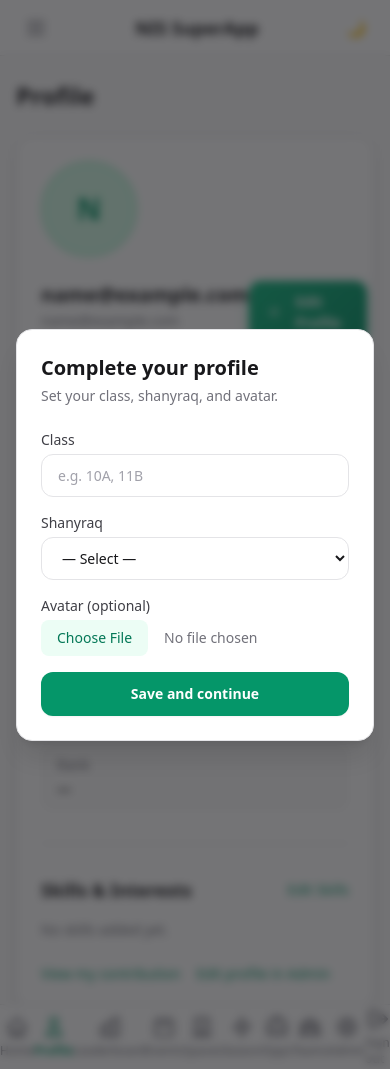
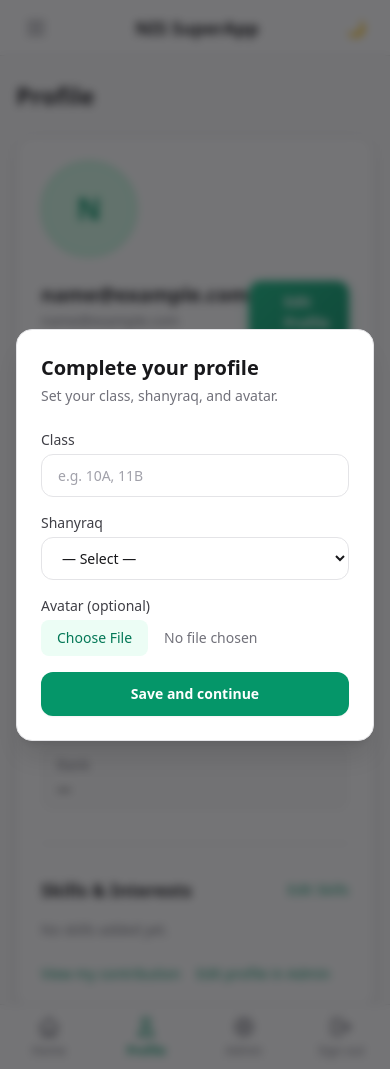
Before and after one commit to dracs9/NIS_SuperApp, a Django app: page /accounts/profile/ in a window 390 px wide. Run offline with Django 5.2, Linux system fonts and the light colour scheme; the visitor is signed in with stand-in values (Sample User, id 1); data comes from the database, SQL or seed files in the repository; data that the repository does not hold is empty; some libraries are stand-ins or nearby versions.

Commit message:
Adjust navigation z-index and refine profile layout for improved UI consistency

```diff
--- a/templates/accounts/profile.html
+++ b/templates/accounts/profile.html
@@ -11,7 +11,7 @@
 
     <div class="mt-6 rounded-2xl border border-zinc-200 bg-white shadow-soft overflow-hidden dark:border-zinc-700 dark:bg-zinc-800 card-hover">
       <div class="p-6 sm:p-8">
-        <div class="flex flex-col sm:flex-row items-start sm:items-center gap-6">
+        <div class="flex flex-col sm:flex-row sm:items-center gap-6">
           <div class="flex-shrink-0">
             {% if profile.avatar %}
               <img src="{{ profile.avatar.url }}" alt="{{ profile.display_name }}" class="w-24 h-24 rounded-full object-cover border-2 border-emerald-500/20 shadow-sm" />
--- a/templates/base.html
+++ b/templates/base.html
@@ -231,30 +231,6 @@
             <svg class="w-6 h-6 mb-1" fill="none" stroke="currentColor" viewBox="0 0 24 24"><path stroke-linecap="round" stroke-linejoin="round" stroke-width="2" d="M16 7a4 4 0 11-8 0 4 4 0 018 0zM12 14a7 7 0 00-7 7h14a7 7 0 00-7-7z"/></svg>
             Profile
           </a>
-          <a href="{% url 'shanyraq:leaderboard' %}" class="flex flex-col items-center justify-center flex-1 py-2 text-xs {% if section_name == 'Leaderboard' %}font-semibold text-emerald-600 dark:text-emerald-400{% else %}text-zinc-500 dark:text-zinc-400{% endif %}">
-            <svg class="w-6 h-6 mb-1" fill="none" stroke="currentColor" viewBox="0 0 24 24"><path stroke-linecap="round" stroke-linejoin="round" stroke-width="2" d="M9 19v-6a2 2 0 00-2-2H5a2 2 0 00-2 2v6a2 2 0 002 2h2a2 2 0 002-2zm0 0V9a2 2 0 012-2h2a2 2 0 012 2v10m-6 0a2 2 0 002 2h2a2 2 0 002-2m0 0V5a2 2 0 012-2h2a2 2 0 012 2v14a2 2 0 01-2 2h-2a2 2 0 01-2-2z"/></svg>
-            Leaderboard
-          </a>
-          <a href="{% url 'events:list' %}" class="flex flex-col items-center justify-center flex-1 py-2 text-xs {% if section_name == 'Events' %}font-semibold text-emerald-600 dark:text-emerald-400{% else %}text-zinc-500 dark:text-zinc-400{% endif %}">
-            <svg class="w-6 h-6 mb-1" fill="none" stroke="currentColor" viewBox="0 0 24 24"><path stroke-linecap="round" stroke-linejoin="round" stroke-width="2" d="M8 7V3m8 4V3m-9 8h10M5 21h14a2 2 0 002-2V7a2 2 0 00-2-2H5a2 2 0 00-2 2v12a2 2 0 002 2z"/></svg>
-            Events
-          </a>
-          <a href="{% url 'spaces:list' %}" class="flex flex-col items-center justify-center flex-1 py-2 text-xs {% if section_name == 'Spaces' %}font-semibold text-emerald-600 dark:text-emerald-400{% else %}text-zinc-500 dark:text-zinc-400{% endif %}">
-            <svg class="w-6 h-6 mb-1" fill="none" stroke="currentColor" viewBox="0 0 24 24"><path stroke-linecap="round" stroke-linejoin="round" stroke-width="2" d="M19 21V5a2 2 0 00-2-2H7a2 2 0 00-2 2v16m14 0h2m-2 0h-5m-9 0H3m2 0h5M9 7h1m-1 4h1m4-4h1m-1 4h1m-5 10v-5a1 1 0 011-1h2a1 1 0 011 1v5m-4 0h4"/></svg>
-            Spaces
-          </a>
-          <a href="{% url 'season:dashboard' %}" class="flex flex-col items-center justify-center flex-1 py-2 text-xs {% if section_name == 'Season' %}font-semibold text-emerald-600 dark:text-emerald-400{% else %}text-zinc-500 dark:text-zinc-400{% endif %}">
-            <svg class="w-6 h-6 mb-1" fill="none" stroke="currentColor" viewBox="0 0 24 24"><path stroke-linecap="round" stroke-linejoin="round" stroke-width="2" d="M13 10V3L4 14h7v7l9-11h-7z"/></svg>
-            Season
-          </a>
-          <a href="{% url 'opportunities:wall' %}" class="flex flex-col items-center justify-center flex-1 py-2 text-xs {% if section_name == 'Opportunities' %}font-semibold text-emerald-600 dark:text-emerald-400{% else %}text-zinc-500 dark:text-zinc-400{% endif %}">
-            <svg class="w-6 h-6 mb-1" fill="none" stroke="currentColor" viewBox="0 0 24 24"><path stroke-linecap="round" stroke-linejoin="round" stroke-width="2" d="M21 13.255A23.931 23.931 0 0112 15c-3.183 0-6.22-.62-9-1.745M16 6V4a2 2 0 00-2-2h-4a2 2 0 00-2 2v2m4 6h.01M5 20h14a2 2 0 002-2V8a2 2 0 00-2-2H5a2 2 0 00-2 2v10a2 2 0 002 2z"/></svg>
-            Opps
-          </a>
-          <a href="{% url 'teams:feed' %}" class="flex flex-col items-center justify-center flex-1 py-2 text-xs {% if section_name == 'Teams' %}font-semibold text-emerald-600 dark:text-emerald-400{% else %}text-zinc-500 dark:text-zinc-400{% endif %}">
-            <svg class="w-6 h-6 mb-1" fill="none" stroke="currentColor" viewBox="0 0 24 24"><path stroke-linecap="round" stroke-linejoin="round" stroke-width="2" d="M17 20h5v-2a3 3 0 00-5.356-1.857M17 20H7m10 0v-2c0-.656-.126-1.283-.356-1.857M7 20H2v-2a3 3 0 015.356-1.857M7 20v-2c0-.656.126-1.283.356-1.857m0 0a5.002 5.002 0 019.288 0M15 7a3 3 0 11-6 0 3 3 0 016 0zm6 3a2 2 0 11-4 0 2 2 0 014 0zM7 10a2 2 0 11-4 0 2 2 0 014 0z"/></svg>
-            Teams
-          </a>
           {% if user.is_staff or user|has_role:"admin" %}
           <a href="/admin/" class="flex flex-col items-center justify-center flex-1 py-2 text-xs text-zinc-500 dark:text-zinc-400">
             <svg class="w-6 h-6 mb-1" fill="none" stroke="currentColor" viewBox="0 0 24 24"><path stroke-linecap="round" stroke-linejoin="round" stroke-width="2" d="M10.325 4.317c.426-1.756 2.924-1.756 3.35 0a1.724 1.724 0 002.573 1.066c1.543-.94 3.31.826 2.37 2.37a1.724 1.724 0 001.065 2.572c1.756.426 1.756 2.924 0 3.35a1.724 1.724 0 00-1.066 2.573c.94 1.543-.826 3.31-2.37 2.37a1.724 1.724 0 00-2.572 1.065c-.426 1.756-2.924 1.756-3.35 0a1.724 1.724 0 00-2.573-1.066c-1.543.94-3.31-.826-2.37-2.37a1.724 1.724 0 00-1.065-2.572c-1.756-.426-1.756-2.924 0-3.35a1.724 1.724 0 001.066-2.573c-.94-1.543.826-3.31 2.37-2.37.996.608 2.296.07 2.572-1.065z"/><path stroke-linecap="round" stroke-linejoin="round" stroke-width="2" d="M15 12a3 3 0 11-6 0 3 3 0 016 0z"/></svg>
--- a/templates/core/home.html
+++ b/templates/core/home.html
@@ -6,7 +6,7 @@
 {% block content %}
 <div class="min-h-screen bg-gradient-to-br from-zinc-50 to-zinc-100 dark:from-zinc-900 dark:to-zinc-800">
   <!-- Top Navigation Bar -->
-  <nav class="sticky top-0 z-40 bg-white dark:bg-zinc-800 border-b border-zinc-200 dark:border-zinc-700 shadow-sm">
+  <nav class="sticky top-0 z-10 bg-white dark:bg-zinc-800 border-b border-zinc-200 dark:border-zinc-700 shadow-sm">
     <div class="mx-auto max-w-7xl px-4 sm:px-6 lg:px-8">
       <div class="flex justify-between items-center h-16">
         <!-- Logo -->
```
